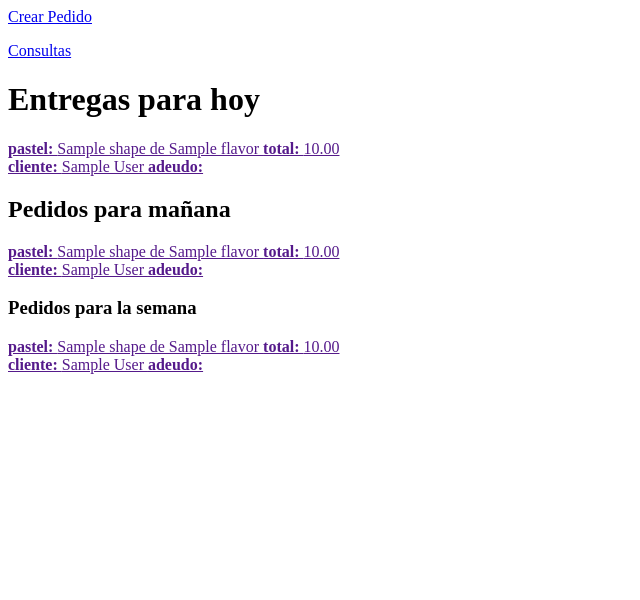
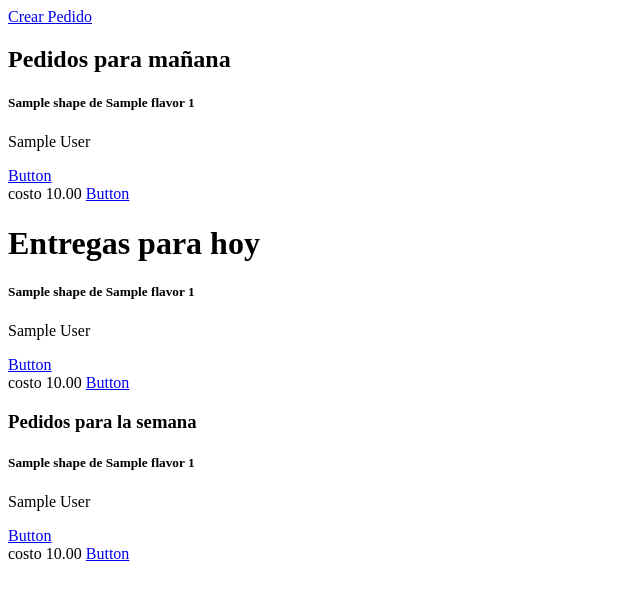
Before and after one commit to luase/rossfender, a Django app: template rossfender/orders/templates/orders/index.html in a window 1280 px wide. Shown: the top 600 px of the page, without its empty margins (0-640 px from the left). Run offline with Django 3.2, Linux system fonts and the light colour scheme; the template is opened without the code that fills it: values that come from a table or form of the project are taken from there, others are empty; tables that the repository leaves empty hold one stand-in row (values such as "Sample post").

Commit message:
temp-commit

```diff
--- a/rossfender/orders/templates/orders/index.html
+++ b/rossfender/orders/templates/orders/index.html
@@ -1,8 +1,7 @@
-<p><a href="{% url 'orders:create_order' %}">Crear Pedido</a></p>
-<p><a href="{% url 'orders:consult' %}">Consultas</a></p>
+<p><a href="{% url 'orders:form' %}">Crear Pedido</a></p>
+<h2>Pedidos para mañana</h2>
+{% include "orders/orders.html" with order_list=tomorrows_orders %}
 <h1>Entregas para hoy</h1>
 {% include "orders/orders.html" with order_list=todays_orders %}
-<h2>Pedidos para mañana</h2>
-{% include "orders/orders.html" with order_list=tomorrows_orders %}
 <h3>Pedidos para la semana</h3>
 {% include "orders/orders.html" with order_list=relevant_orders %}
--- a/rossfender/orders/templates/orders/order_small.html
+++ b/rossfender/orders/templates/orders/order_small.html
@@ -1,12 +1,11 @@
-<a href="">
-    <div>
-        <div>
-            <strong>pastel: </strong>{{ order.shape }} de {{ order.flavor }}
-            <strong>total: </strong>{{ order.price }}
-        </div>
-        <div>
-            <strong>cliente: </strong>{{ order.client }}
-            <strong>adeudo: </strong>
-        </div>
+<div class="card">
+    <div class="card-body">
+        <h5 class="card-title"><strong>{{ order.shape }} de {{ order.flavor }}</strong> {{ order.id }}</h5>
+        <p class="card-text">{{ order.client }}</p>
+        <a href="#" class="btn btn-primary">Button</a>
     </div>
-</a>
+    <div class="card-footer">
+    costo {{ order.price }}
+    <a href="#" class="btn btn-primary">Button</a>
+    </div>
+</div>
--- a/rossfender/orders/urls.py
+++ b/rossfender/orders/urls.py
@@ -6,7 +6,8 @@ from . import views
 app_name = 'orders'
 urlpatterns = [
 path('', views.index_view, name='index'),
-path('create/', views.create_order, name='create_order'),
-path('consult/', views.consult, name='consult'),
-path('order/<int:pk>/', views.order_view, name='order'),
+path('order/form/', views.order_form, name='form'),
+path('order/create/', views.order_create, name='create'),
+# path('consult/', views.consult, name='consult'),
+path('order/<int:pk>/', views.order_view, name='detail'),
 ]
```
Also changed, not shown: rossfender/orders/forms.py (added, +9 -0 lines), rossfender/orders/templates/orders/order_form.html (added, +8 -0 lines), rossfender/orders/views.py (+21 -2 lines).
